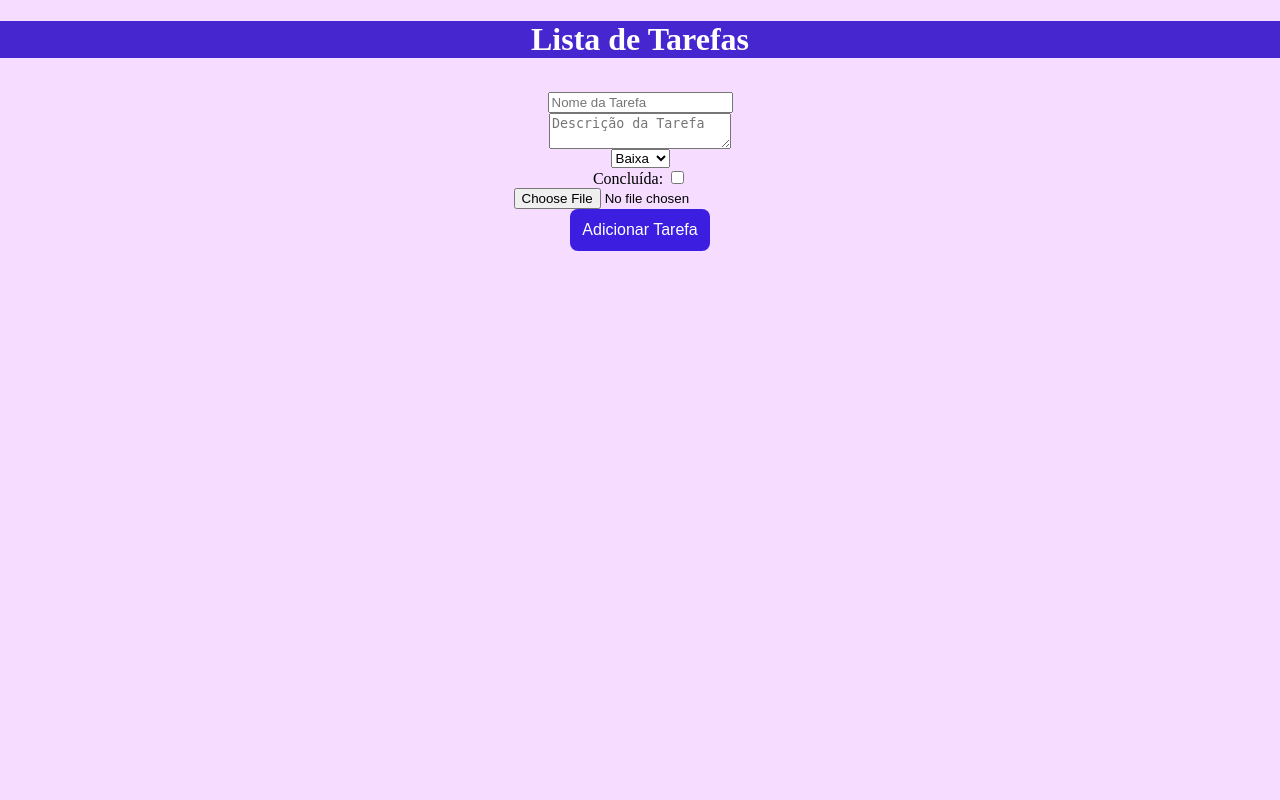
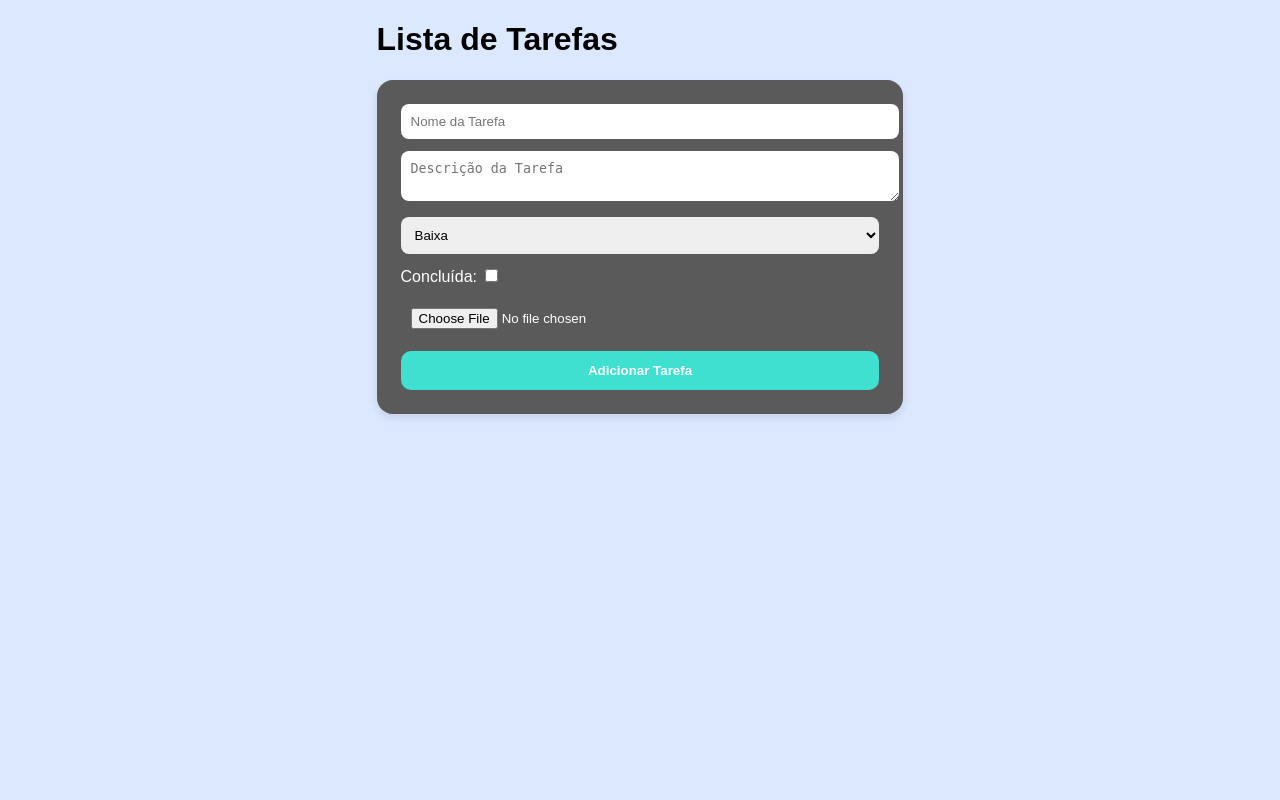
Before and after one commit to avmoonlight/to_do, a Flask app: page /tarefas in a window 1280 px wide. Run offline with Flask 3, Linux system fonts and the light colour scheme; data that the repository does not hold is empty.

Commit message:
arrumando o flexbox

```diff
--- a/static/styles/editar.css
+++ b/static/styles/editar.css
@@ -50,7 +50,7 @@ body {
       font-weight: bold;
     }
 
-    input[type="checkbox"] {
+    .verifica{
       margin-left: 10px;
       transform: scale(1.2);
     }
--- a/static/styles/tarefas.css
+++ b/static/styles/tarefas.css
@@ -1,83 +1,116 @@
-header {
-    background-color: #4626cf;
-    color:white;
-    text-align: center;
+body {
+    margin: 0;
+    padding: 0;
+    font-family: sans-serif;
+    background-color: #dce8ff;
+    display: flex;
+    justify-content: center;
+    align-items: flex-start;
+    min-height: 100vh;
 }
 
-body{
-    background-color: #f6dcff;
-    margin: 0%;
-    padding: 0%;
+.pagina {
+    width: 100%;
+    max-width: 600px;
+    padding: 20px;
 }
 
-.container{
-    display: flex;
-    align-items: center;
-    flex-direction: column;
-    justify-items: left;
-    border-radius: 4px;
-    padding:12px;
+.titulo {
+    text-align: center;
+    color: #333;
+    margin-bottom: 20px;
 }
 
-.botao{
-    background-color: #3b1ee0;
+.formulario-tarefa {
+    background-color: #5a5a5a;
+    border-radius: 16px;
+    padding: 24px;
+    color: white;
+    box-shadow: 0 4px 8px rgba(0,0,0,0.1);
+    margin-bottom: 40px;
+}
+
+.campo {
+    width: 100%;
+    padding: 10px;
+    margin-bottom: 12px;
+    border: none;
+    border-radius: 8px;
+}
+
+.checkbox-label {
+    display: block;
+    margin-bottom: 12px;
+}
+
+.botao {
+    background-color: #40E0D0;
     color: white;
     padding: 12px;
-    font-size: 16px;
     border: none;
-    border-radius: 8px;
+    border-radius: 10px;
+    width: 100%;
     cursor: pointer;
+    font-weight: bold;
+}
+
+.botao:hover {
+    background-color:  #3b6a69;
 }
 
 .lista-tarefas {
     display: flex;
-    gap: 1rem;
+    gap: 12px;
+    justify-content: center;
+    flex-wrap: wrap;
     list-style: none;
     padding: 0;
     margin: 0;
-    flex-wrap: wrap;
 }
 
 .card-tarefa {
-    background-color: #3b1ee0;
-    border-radius: 1rem;
-    padding: 1rem;
-    width: 200px;
-    text-align: center;
-    box-shadow: 0 4px 6px rgba(0, 0, 0, 0.1);
+    background-color: #9c9c9c;
+    border-radius: 16px;
+    padding: 16px;
+    width: 150px;
+    box-shadow: 0 4px 6px rgba(0,0,0,0.1);
+    color: #000;
+    display: flex;
+    flex-direction: column;
+    align-items: center;
 }
 
 .imagem-tarefa {
     width: 100%;
-    height: auto;
-    border-radius: 0.5rem;
-    margin-bottom: 0.5rem;
+    border-radius: 12px;
+    margin-bottom: 8px;
 }
 
 .titulo-tarefa {
-    font-size: 1.2rem;
-    margin: 0.5rem 0;
+    font-size: 16px;
+    margin: 4px 0;
+    text-align: center;
 }
 
-.descricao-tarefa,
-.prioridade-tarefa,
-.concluida-tarefa {
-    margin: 0.25rem 0;
-    font-size: 0.95rem;
+.descricao-tarefa, .prioridade-tarefa, .concluida-tarefa {
+    font-size: 14px;
+    text-align: center;
+    margin: 2px 0;
 }
 
 .acoes-tarefa {
-    margin-top: 0.5rem;
+    margin-top: 10px;
+    font-size: 13px;
+    text-align: center;
 }
 
-.link-editar,
-.link-deletar {
-    color: #007bff;
+.link-editar, .link-deletar {
+    color: #0066cc;
     text-decoration: none;
-    font-weight: bold;
+    padding: 10px;
+    border-radius: 3px;
 }
 
-.link-editar:hover,
-.link-deletar:hover {
-    text-decoration: underline;
+.link-deletar {
+    color: #cc0000;
 }
--- a/templates/editar.html
+++ b/templates/editar.html
@@ -25,7 +25,7 @@
 
       <label>
         Concluída:
-        <input type="checkbox" name="concluida" {% if tarefa.concluida == 'sim' %}checked{% endif %}>
+        <input type="checkbox" class="verifica" name="concluida" {% if tarefa.concluida == 'sim' %}checked{% endif %}>
       </label>
 
       {% if tarefa.imagem %}
--- a/templates/tarefas.html
+++ b/templates/tarefas.html
@@ -13,23 +13,24 @@
         <header> <h1>Lista de Tarefas</h1></header>
 
 
-        <form action="/tarefas" method="POST" enctype="multipart/form-data" class="container">
-            <input type="text" name="nome" placeholder="Nome da Tarefa" class="border p-2 mb-4 w-full" required>
-            <textarea name="descricao" placeholder="Descrição da Tarefa" class="border p-2 mb-4 w-full" required></textarea>
-            <select name="prioridade" class="border p-2 mb-4 w-full" required>
+        <!-- Formulário -->
+        <form action="/tarefas" method="POST" enctype="multipart/form-data" class="formulario-tarefa">
+            <input type="text" name="nome" placeholder="Nome da Tarefa" class="campo" required>
+            <textarea name="descricao" placeholder="Descrição da Tarefa" class="campo" required></textarea>
+            <select name="prioridade" class="campo" required>
                 <option value="Baixa">Baixa</option>
                 <option value="Média">Média</option>
                 <option value="Alta">Alta</option>
             </select>
-            <label>
+            <label class="checkbox-label">
                 Concluída:
                 <input type="checkbox" name="concluida">
             </label>
-            <input type="file" name="imagem" class="border p-2 mb-4">
+            <input type="file" name="imagem" class="campo">
             <button type="submit" class="botao">Adicionar Tarefa</button>
         </form>
 
-    <!---Aonde aparecem os nomes, descrições e imagens das tarefas-->
+        <!-- Lista de Tarefas -->
         <ul class="lista-tarefas">
             {% for tarefa in tarefas %}
                 <li class="card-tarefa">
@@ -47,6 +48,7 @@
                 </li>
             {% endfor %}
         </ul>
+    </div>
 
 </body>
 </html>
```
Lines whose indentation alone changed are shown as unchanged.
